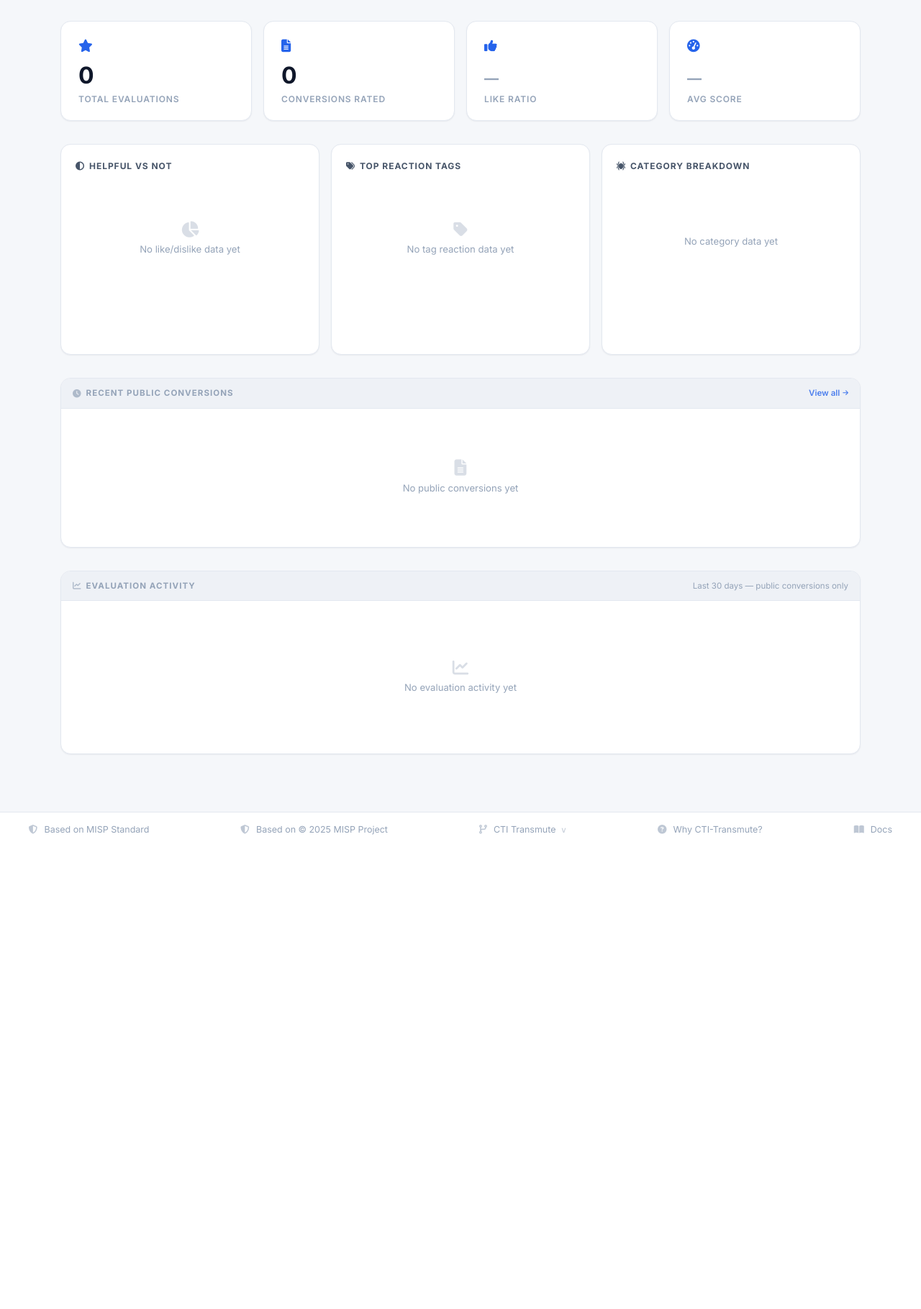
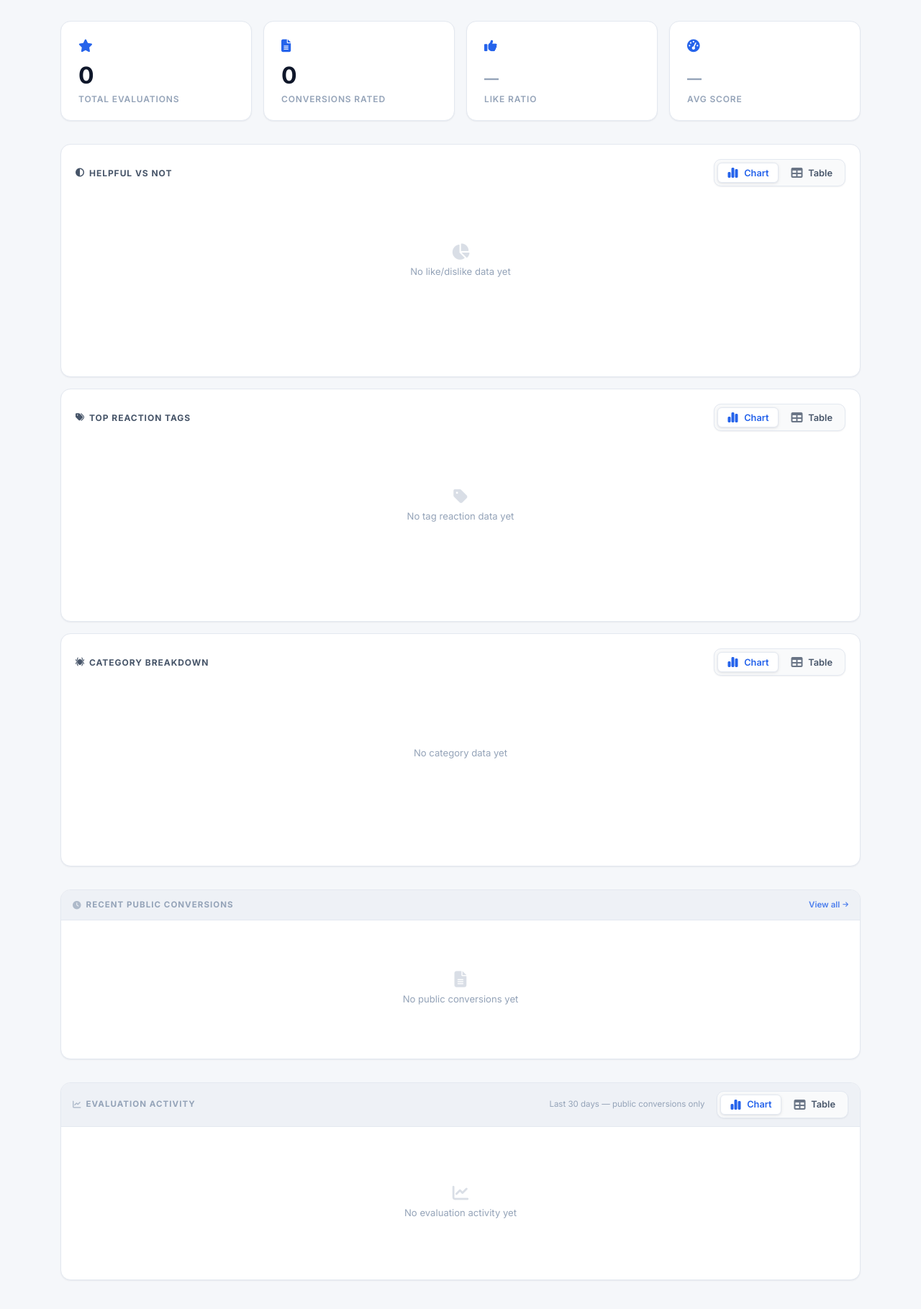
Before and after one commit to MISP/cti-transmute, a Flask app: page /evaluate/overview in a window 1280 px wide. Shown: the part 319-2138 px from the top of the page at 72% size. Before the commit the page ends 1479 px from the top, so only its background shows below. Run offline with Flask 3, Linux system fonts and the light colour scheme; data that the repository does not hold is empty; parts of the project's set-up code (start-up, migrations or seed data) failed here and were passed over; some libraries are stand-ins or nearby versions.

Commit message:
chg: [website] Evaluation charts one per row; table rows unfold on click; delete works in the table
- /evaluate/overview: one chart per row at full width, taller; each card
  switches Chart / Table with the site's switch instead of Vitrine's tabs
- history table: one click on a row unfolds its details, a double-click
  opens the Conversion (the single click waits so a double-click does not
  unfold first); buttons and links inside a row keep their own action
- the delete confirmations lived inside the cards block, so the table's
  delete button had nothing to open; they are now shared by both layouts

```diff
--- a/website/web/static/css/overview.css
+++ b/website/web/static/css/overview.css
@@ -506,3 +506,11 @@
         min-width: unset;
     }
 }
+
+/* One chart per row, full width: the labels get the room they need. */
+.ov-charts-grid { grid-template-columns: 1fr !important; }
+.ov-chart-head {
+    display: flex; align-items: center; justify-content: space-between;
+    gap: 1rem; flex-wrap: wrap; margin-bottom: .75rem;
+}
+.ov-chart-head .ov-chart-title { margin-bottom: 0; }
--- a/website/web/static/js/evaluate/overview.js
+++ b/website/web/static/js/evaluate/overview.js
@@ -17,6 +17,13 @@ const OverviewApp = {
             // Activity timeline
             timeline: [],
             timeline_loading: true,
+
+            // Chart or table, per chart (the site's switch, not Vitrine's tabs).
+            chartViews: { donut: 'chart', bar: 'chart', radar: 'chart', timeline: 'chart' },
+            CHART_VIEW_OPTIONS: [
+                { value: 'chart', label: 'Chart', icon: 'fas fa-chart-simple' },
+                { value: 'table', label: 'Table', icon: 'fas fa-table' },
+            ],
 
             // Chart instances
         }
@@ -115,6 +122,12 @@ const OverviewApp = {
 
         // Charts are Vitrine <vt-chart> elements (Apache ECharts, self-hosted):
         // data handed over as CSV text, theme and accent kept in sync with the site.
+        setChartView(key, view) {
+            this.chartViews[key] = view
+            const id = { donut: 'ov-donut', bar: 'ov-bar', radar: 'ov-radar', timeline: 'ov-timeline' }[key]
+            document.querySelector(`#${id} vt-chart`)?.setAttribute('view', view)
+        },
+
         async mountChart(id, csv, attrs) {
             const host = document.getElementById(id)
             if (!host) return
@@ -141,12 +154,12 @@ const OverviewApp = {
                 if (this.has_donut_data) {
                     await this.mountChart('ov-donut',
                         `Answer,Votes\nHelpful,${this.stats.total_likes}\nNot helpful,${this.stats.total_dislikes}`,
-                        { type: 'pie', height: 280, tabs: true })
+                        { type: 'pie', height: 340 })
                 }
                 if (this.has_bar_data) {
                     const rows = this.stats.top_tags.map(t => `${this.csvCell(t.label || t.name)},${t.count}`)
                     await this.mountChart('ov-bar', `Reaction tag,Votes\n${rows.join('\n')}`,
-                        { type: 'bar', horizontal: true, height: Math.max(240, 28 * rows.length + 60), tabs: true, legend: false })
+                        { type: 'bar', horizontal: true, height: Math.max(300, 32 * rows.length + 60), legend: false })
                 }
                 if (this.has_radar_data) {
                     // Average score per category, 0 (very low) to 100 (very high).
@@ -159,7 +172,7 @@ const OverviewApp = {
                         return `${this.csvCell(cat.charAt(0).toUpperCase() + cat.slice(1))},${total ? Math.round(sum / total) : 0}`
                     })
                     await this.mountChart('ov-radar', `Category,Average score\n${rows.join('\n')}`,
-                        { type: 'bar', horizontal: true, min: 0, max: 100, height: Math.max(240, 32 * rows.length + 60), tabs: true, legend: false })
+                        { type: 'bar', horizontal: true, min: 0, max: 100, height: Math.max(300, 34 * rows.length + 60), legend: false })
                 }
             } catch (e) {
                 console.error('overview: drawCharts error', e)
@@ -171,7 +184,7 @@ const OverviewApp = {
             try {
                 const rows = this.timeline.map(d => `${String(d.date).slice(0, 10)},${d.count}`)
                 await this.mountChart('ov-timeline', `Date,Evaluations\n${rows.join('\n')}`,
-                    { type: 'area', smooth: true, height: 260, zoom: rows.length > 30, tabs: true, legend: false, min: 0 })
+                    { type: 'area', smooth: true, height: 320, zoom: rows.length > 30, legend: false, min: 0 })
             } catch (e) {
                 console.error('overview: drawTimelineChart error', e)
             }
--- a/website/web/templates/conversions/history.html
+++ b/website/web/templates/conversions/history.html
@@ -306,6 +306,10 @@
             </div>
 
             <!-- Modals -->
+
+        </div>
+
+        <!-- Delete confirmations, shared by the cards and the table -->
             <template v-for="item in conversion_history" :key="'modal_'+item.id">
                 <div class="modal fade" :id="'del_modal_'+item.id" tabindex="-1" aria-hidden="true">
                     <div class="modal-dialog">
@@ -331,8 +335,6 @@
                     </div>
                 </div>
             </template>
-
-        </div>
 
         <!-- Empty state -->
         <div v-if="conversion_history.length === 0" class="text-center py-5">
--- a/website/web/templates/evaluate/overview.html
+++ b/website/web/templates/evaluate/overview.html
@@ -61,7 +61,11 @@
 
             <!-- Donut: like vs dislike -->
             <div class="ov-chart-card">
-                <div class="ov-chart-title"><i class="fas fa-circle-half-stroke"></i> Helpful vs Not</div>
+                <div class="ov-chart-head">
+                    <div class="ov-chart-title"><i class="fas fa-circle-half-stroke"></i> Helpful vs Not</div>
+                    <cti-switch size="sm" :label="'Helpful vs Not view'" :model-value="chartViews.donut"
+                        @update:model-value="setChartView('donut', $event)" :options="CHART_VIEW_OPTIONS"></cti-switch>
+                </div>
                 <div class="ov-chart-canvas-wrap" style="min-height:220px;">
                     <div id="ov-donut" class="ov-vt-chart" v-show="has_donut_data"></div>
                     <div v-if="!stats_loading && !has_donut_data" class="ov-chart-empty">
@@ -73,7 +77,11 @@
 
             <!-- Horizontal bar: top tags -->
             <div class="ov-chart-card">
-                <div class="ov-chart-title"><i class="fas fa-tags"></i> Top Reaction Tags</div>
+                <div class="ov-chart-head">
+                    <div class="ov-chart-title"><i class="fas fa-tags"></i> Top Reaction Tags</div>
+                    <cti-switch size="sm" :label="'Top Reaction Tags view'" :model-value="chartViews.bar"
+                        @update:model-value="setChartView('bar', $event)" :options="CHART_VIEW_OPTIONS"></cti-switch>
+                </div>
                 <div class="ov-chart-canvas-wrap" style="min-height:220px;">
                     <div id="ov-bar" class="ov-vt-chart" v-show="has_bar_data"></div>
                     <div v-if="!stats_loading && !has_bar_data" class="ov-chart-empty">
@@ -85,7 +93,11 @@
 
             <!-- Radar: category breakdown -->
             <div class="ov-chart-card">
-                <div class="ov-chart-title"><i class="fas fa-spider"></i> Category Breakdown</div>
+                <div class="ov-chart-head">
+                    <div class="ov-chart-title"><i class="fas fa-spider"></i> Category Breakdown</div>
+                    <cti-switch size="sm" :label="'Category Breakdown view'" :model-value="chartViews.radar"
+                        @update:model-value="setChartView('radar', $event)" :options="CHART_VIEW_OPTIONS"></cti-switch>
+                </div>
                 <div class="ov-chart-canvas-wrap" style="min-height:220px;">
                     <div id="ov-radar" class="ov-vt-chart" v-show="has_radar_data"></div>
                     <div v-if="!stats_loading && !has_radar_data" class="ov-chart-empty">
@@ -158,7 +170,11 @@
                 <span class="ov-panel-label">
                     <i class="fas fa-chart-line"></i> Evaluation Activity
                 </span>
-                <span style="font-size:0.72rem; color:var(--text-3);">Last 30 days — public conversions only</span>
+                <span class="d-flex align-items-center gap-3">
+                    <span style="font-size:0.72rem; color:var(--text-3);">Last 30 days — public conversions only</span>
+                    <cti-switch size="sm" label="Evaluation activity view" :model-value="chartViews.timeline"
+                        @update:model-value="setChartView('timeline', $event)" :options="CHART_VIEW_OPTIONS"></cti-switch>
+                </span>
             </div>
             <div class="ov-panel-body">
                 <div v-if="timeline_loading" class="ov-loading" style="min-height:180px;">
@@ -183,8 +199,10 @@
 <script type="module" nonce="{{ csp_nonce }}">
     import OverviewApp from '/static/js/evaluate/overview.js'
     import { isVitrineTag } from '/static/js/vitrine.js'
+    import CtiSwitch from '/static/js/ctiSwitch.js'
     const { createApp } = Vue
     const app = createApp(OverviewApp)
+    app.component('cti-switch', CtiSwitch)
     app.config.compilerOptions.isCustomElement = isVitrineTag
     app.mount('#ov-app')
 </script>
```
Also changed, not shown: website/web/static/js/vitrineTable.js (+26 -0 lines).
